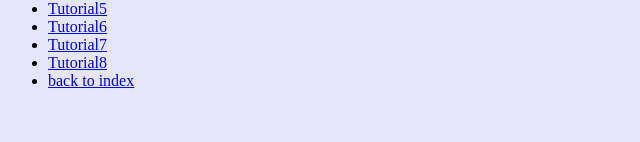
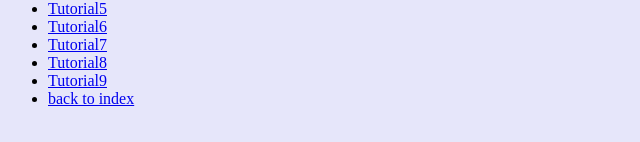
Before and after one commit to acemaria/cisw300, a plain HTML site: page book.html in a window 1280 px wide. Shown: the part 152-294 px from the top of the page, without its empty margins (0-640 px from the left). Drawn offline with Linux system fonts and the light colour scheme.

Commit message:
Add Tutorial9 link to book.html

```diff
--- a/book.html
+++ b/book.html
@@ -24,6 +24,7 @@
 <li><a href="tutorial6/dlr_evenings.html">Tutorial6</a></li>
 <li><a href="tutorial7/rb_survey.html">Tutorial7</a></li>
 <li><a href="tutorial8/media.html">Tutorial8</a></li>
+<li><a href="tutorial9/tny_clock.html">Tutorial9</a></li>
 <li> <a href="index.html"> back to index</a></li>
 </ul>
 </body>
```
